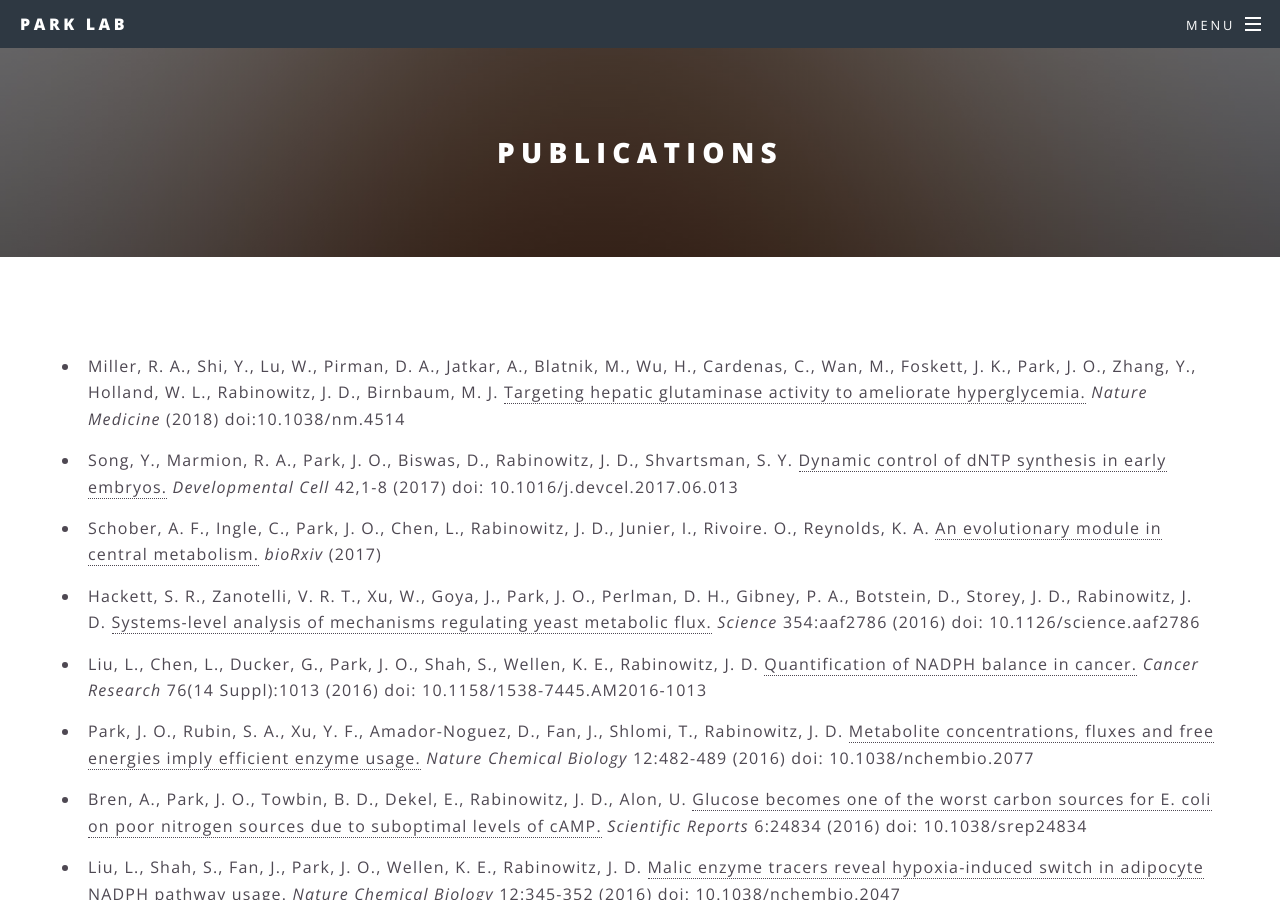
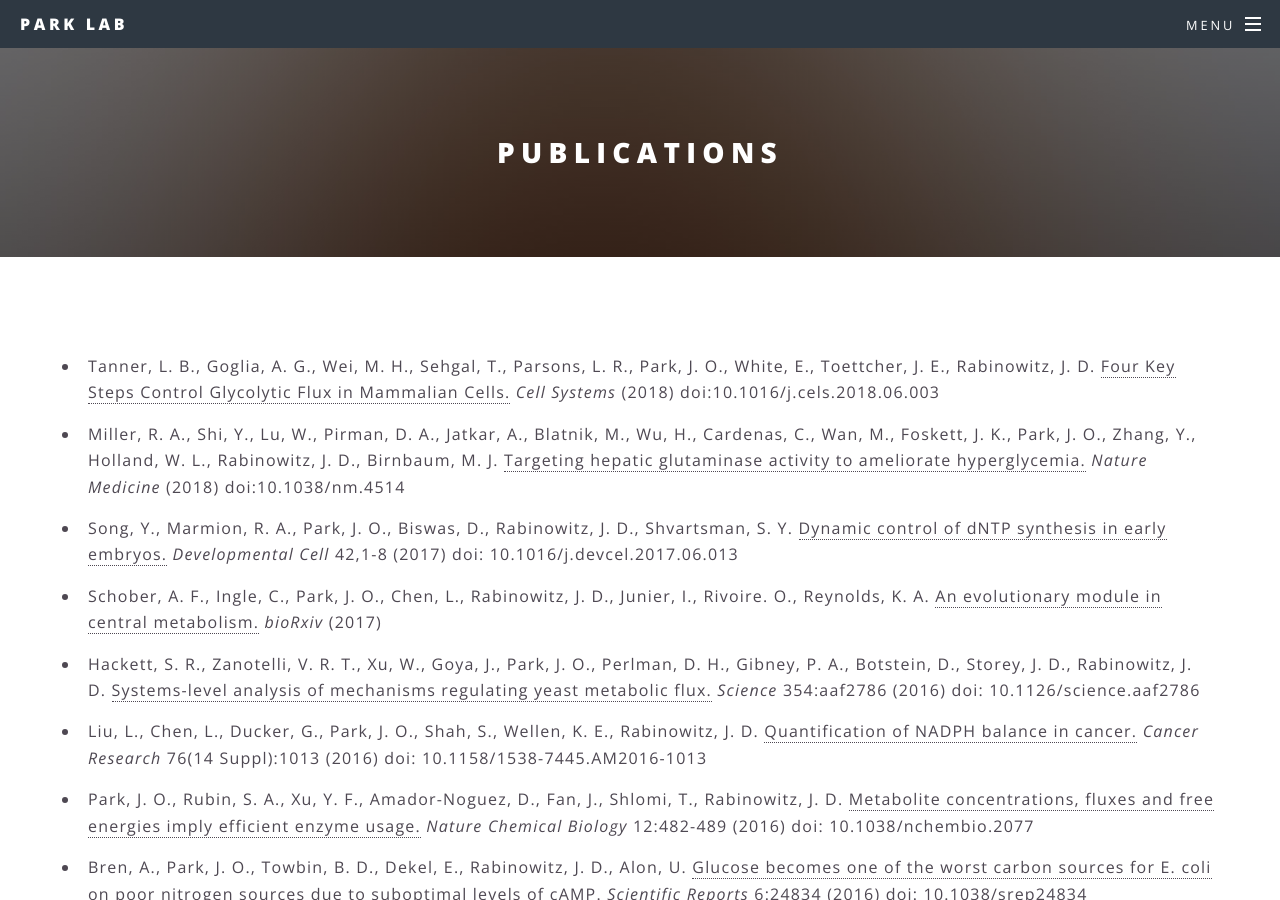
Before and after one commit to jopark/jopark.github.io, a Jekyll site: the page built from publications.html, in a window 1280 px wide and 900 px high. Built offline with Jekyll 4.4.1, drawn with Linux system fonts in a browser that asks for light colours.

Commit message:
publication added

```diff
--- a/publications.html
+++ b/publications.html
@@ -4,6 +4,7 @@ title: Publications
 ---
 
 <ul class="ul2">
+<li>Tanner, L. B., Goglia, A. G., Wei, M. H., Sehgal, T., Parsons, L. R., Park, J. O., White, E., Toettcher, J. E., Rabinowitz, J. D.  <a href="https://doi.org/10.1016/j.cels.2018.06.003" onclick="trackOutboundLink('https://doi.org/10.1016/j.cels.2018.06.003'); return false;">Four Key Steps Control Glycolytic Flux in Mammalian Cells.</a> <i>Cell Systems</i> (2018) doi:10.1016/j.cels.2018.06.003</li>
 <li>Miller, R. A., Shi, Y., Lu, W., Pirman, D. A., Jatkar, A., Blatnik, M., Wu, H., Cardenas, C., Wan, M., Foskett, J. K., Park, J. O., Zhang, Y., Holland, W. L., Rabinowitz, J. D., Birnbaum, M. J.  <a href="https://www.nature.com/articles/nm.4514" onclick="trackOutboundLink('https://www.nature.com/articles/nm.4514'); return false;">Targeting hepatic glutaminase activity to ameliorate hyperglycemia.</a> <i>Nature Medicine</i> (2018) doi:10.1038/nm.4514</li>
 <li>Song, Y., Marmion, R. A., Park, J. O., Biswas, D., Rabinowitz, J. D., Shvartsman, S. Y.  <a href="http://www.cell.com/developmental-cell/fulltext/S1534-5807(17)30501-4" onclick="trackOutboundLink('http://www.cell.com/developmental-cell/fulltext/S1534-5807(17)30501-4'); return false;">Dynamic control of dNTP synthesis in early embryos.</a> <i>Developmental Cell</i> 42,1-8 (2017) doi: 10.1016/j.devcel.2017.06.013</li>
 <li>Schober, A. F., Ingle, C., Park, J. O., Chen, L., Rabinowitz, J. D., Junier, I., Rivoire. O., Reynolds, K. A.  <a href="http://www.biorxiv.org/content/early/2017/03/23/120006" onclick="trackOutboundLink('http://www.biorxiv.org/content/early/2017/03/23/120006'); return false;">An evolutionary module in central metabolism.</a> <i>bioRxiv</i> (2017)</li>
```
